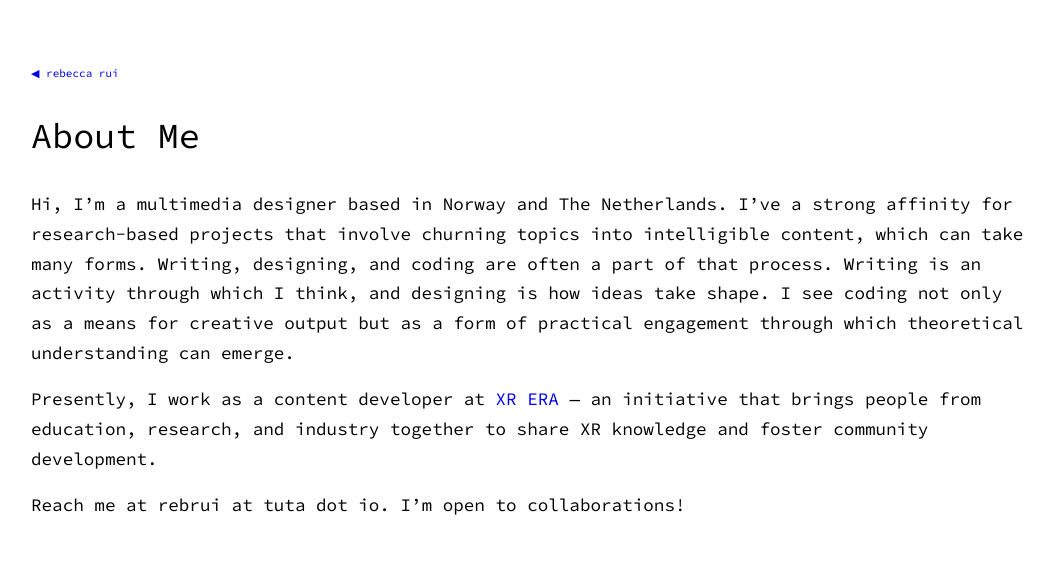
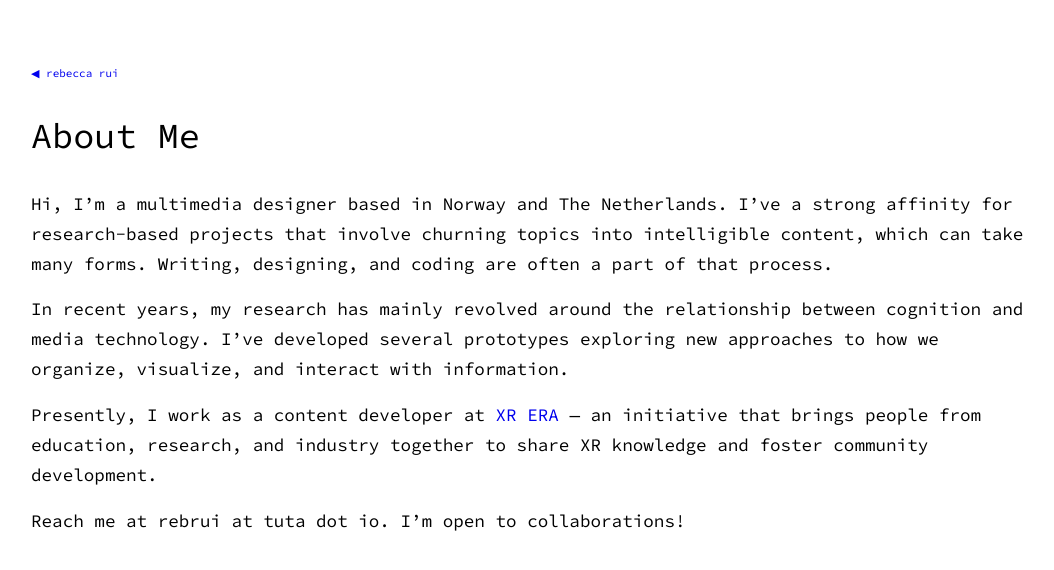
Before and after one commit to iurrrui/iurrrui.github.io, a Jekyll site: the page built from about-me.md, in a window 1280 px wide. Shown: the top 570 px of the page, without its empty margins (109-1163 px from the left). Built offline with Jekyll 4.4.1, drawn with Linux system fonts in a browser that asks for light colours.

Commit message:
Edited about me text

```diff
--- a/about-me.md
+++ b/about-me.md
@@ -3,9 +3,11 @@ layout: page
 title: About Me
 ---
 
-Hi, I'm a multimedia designer based in Norway and The Netherlands. I've a strong affinity for research-based projects that involve churning topics into intelligible content, which can take many forms. Writing, designing, and coding are often a part of that process. Writing is an activity through which I think, and designing is how ideas take shape. I see coding not only as a means for creative output but as a form of practical engagement through which theoretical understanding can emerge.
+Hi, I'm a multimedia designer based in Norway and The Netherlands. I've a strong affinity for research-based projects that involve churning topics into intelligible content, which can take many forms. Writing, designing, and coding are often a part of that process.
 
-<!-- In recent years, my research has mainly revolved around the relationship between cognition and media technology. I've developed several prototypes exploring new approaches to how we organize, visualize, and interact with information. -->
+<!-- Writing is an activity through which I think, and designing is how ideas take shape. I see coding not only as a means for creative output but as a form of practical engagement through which theoretical understanding can emerge. -->
+
+In recent years, my research has mainly revolved around the relationship between cognition and media technology. I've developed several prototypes exploring new approaches to how we organize, visualize, and interact with information.
 
 Presently, I work as a content developer at [XR ERA](https://xrera.eu/) — an initiative that brings people from education, research, and industry together to share XR knowledge and foster community development.
 
```
Also changed, not shown: 2 other files.
